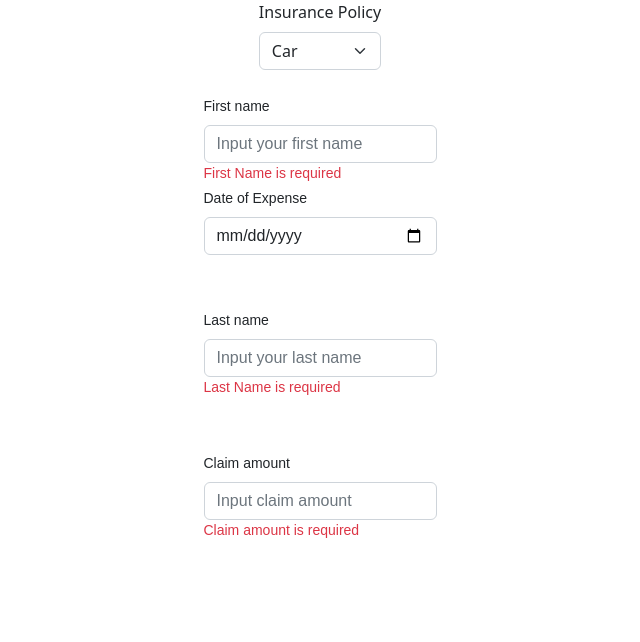
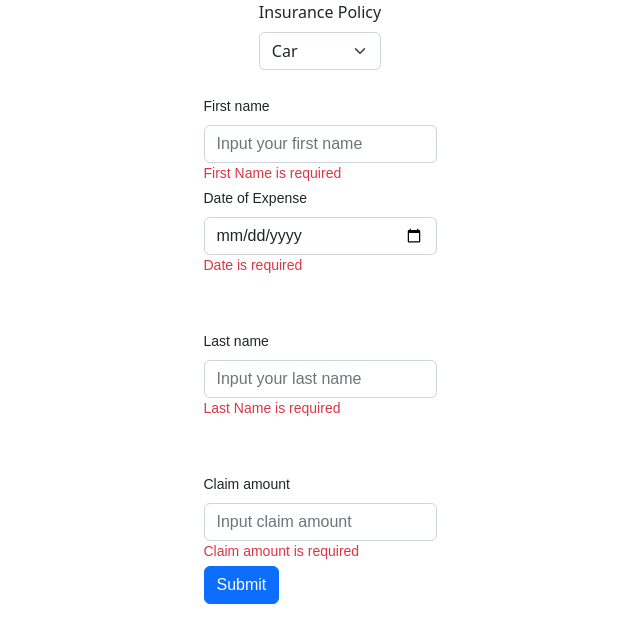
Before and after one commit to ghthegreat/TT2_9, a React (Create React App) app in the folder frontend/: page /create-claims in a window 1280 px wide. Shown: the top 642 px of the page, without its empty margins (320-960 px from the left). Built offline with nearby package versions, Linux system fonts and the light colour scheme.

Commit message:
Add create claim form submit
added form submit button

```diff
--- a/frontend/src/create-claims-jh/NewClaims.jsx
+++ b/frontend/src/create-claims-jh/NewClaims.jsx
@@ -2,6 +2,7 @@
 import React from 'react'
 import xtype from 'xtypejs'
 import Dropdown from 'react-bootstrap/Dropdown';
+import Button from 'react-bootstrap/Button';
 import Form from 'react-bootstrap/Form'
 import './NewClaims.css'
 
@@ -39,7 +40,10 @@
     } else if (claim_amt.length > 10) {
       errors.claim_amt = 'Exceeded max character limit!';
     }
-
+    // Validate date
+    if (!date) {
+        errors.date = 'Date is required';
+      }
     return errors;
   };
 
@@ -61,7 +65,7 @@
     const errors = validate();
 
     setErrors(errors);
-  }, [first_name, last_name, claim_amt]); //, last_name, date, claim_amt]);
+  }, [first_name, last_name, date, claim_amt]); //, last_name, date, claim_amt]);
 
 
 
@@ -146,6 +150,12 @@
                             />
                             {errors.claim_amt && <div className="text-danger">{errors.claim_amt}</div>}
                         </Form.Group>
+
+                    </div>
+                    <div className= "submit-login-form">
+                    <Button variant="primary" type="submit">
+                        Submit
+                    </Button>
                     </div>
                 </div>
 
```
